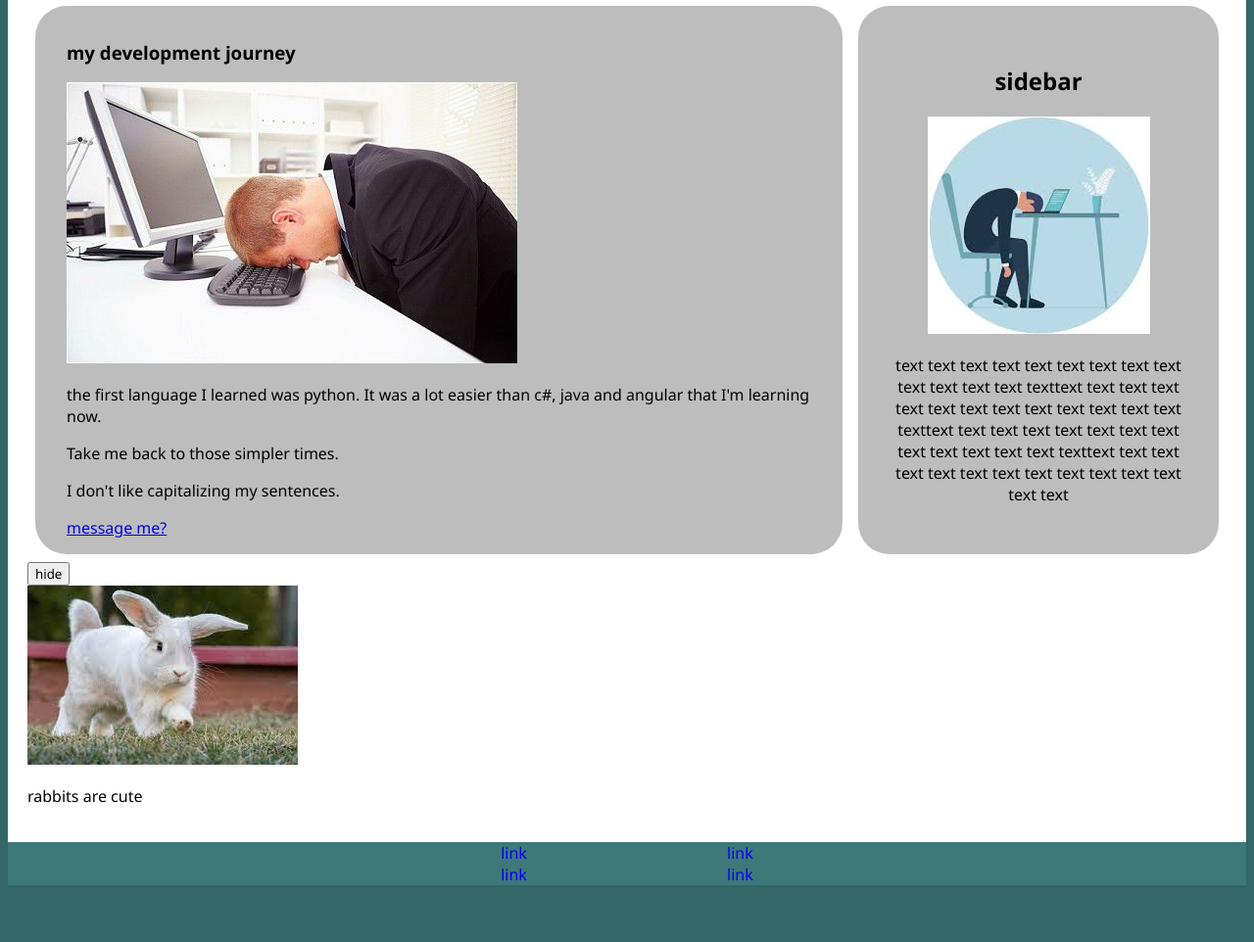
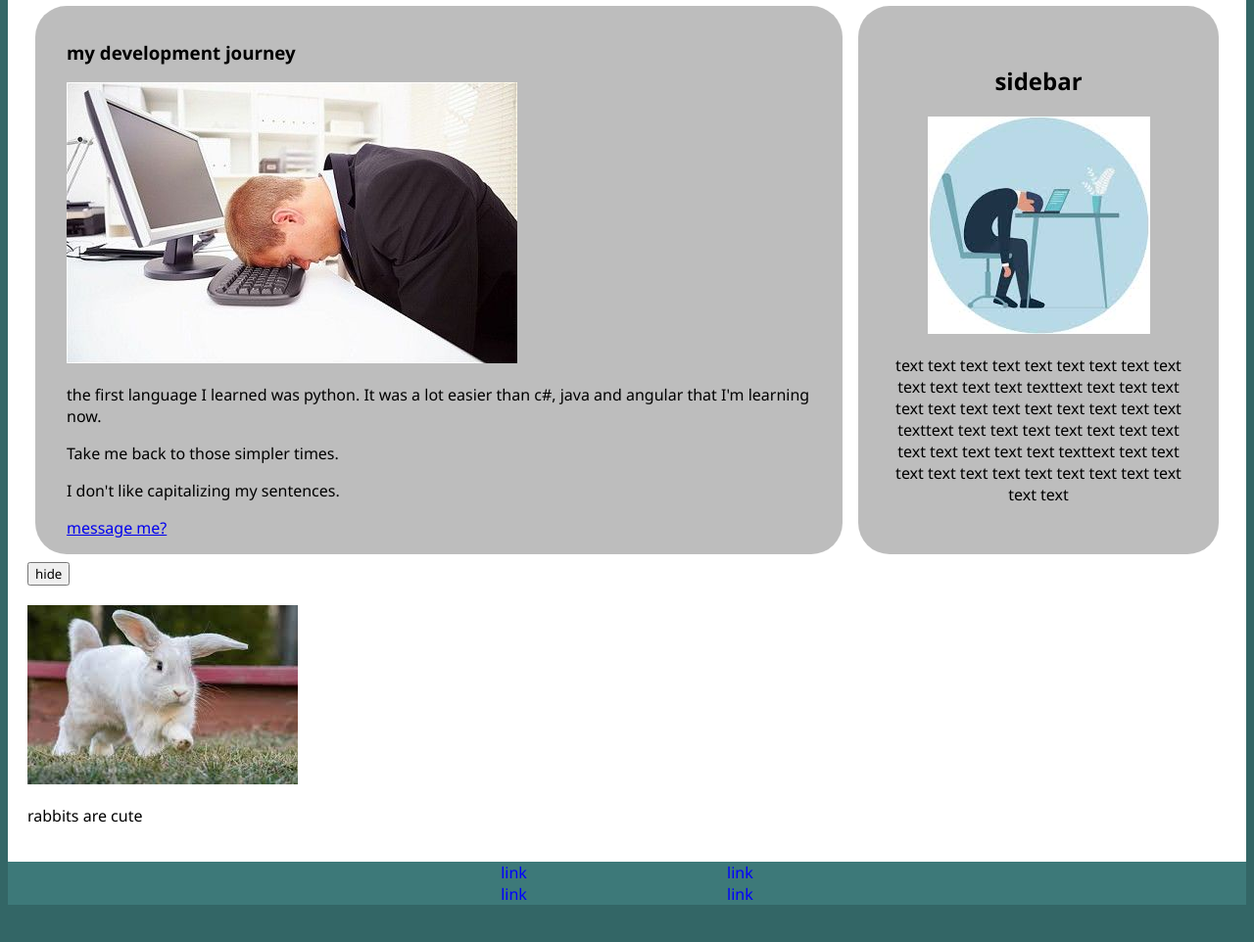
Before and after one commit to sofie77/webpage, a plain HTML site: page index.html in a window 1280 px wide. Shown: the part 108-1070 px from the top of the page at 98% size. Drawn offline with Linux system fonts and the light colour scheme.

Commit message:
Add files via upload

```diff
--- a/index.html
+++ b/index.html
@@ -42,7 +42,7 @@
 
             </section>
             <div class="popup" onclick="popUp()"><button id="togglebutton" onclick="showhide()">hide</button>
-            <div id=""aaaaaaa>
+            <div id="aaaaaaa">
                 <img src="cute.jpg" alt="desk" class="desk-pic">
                 <p>rabbits are cute</p>
             </div>
```
